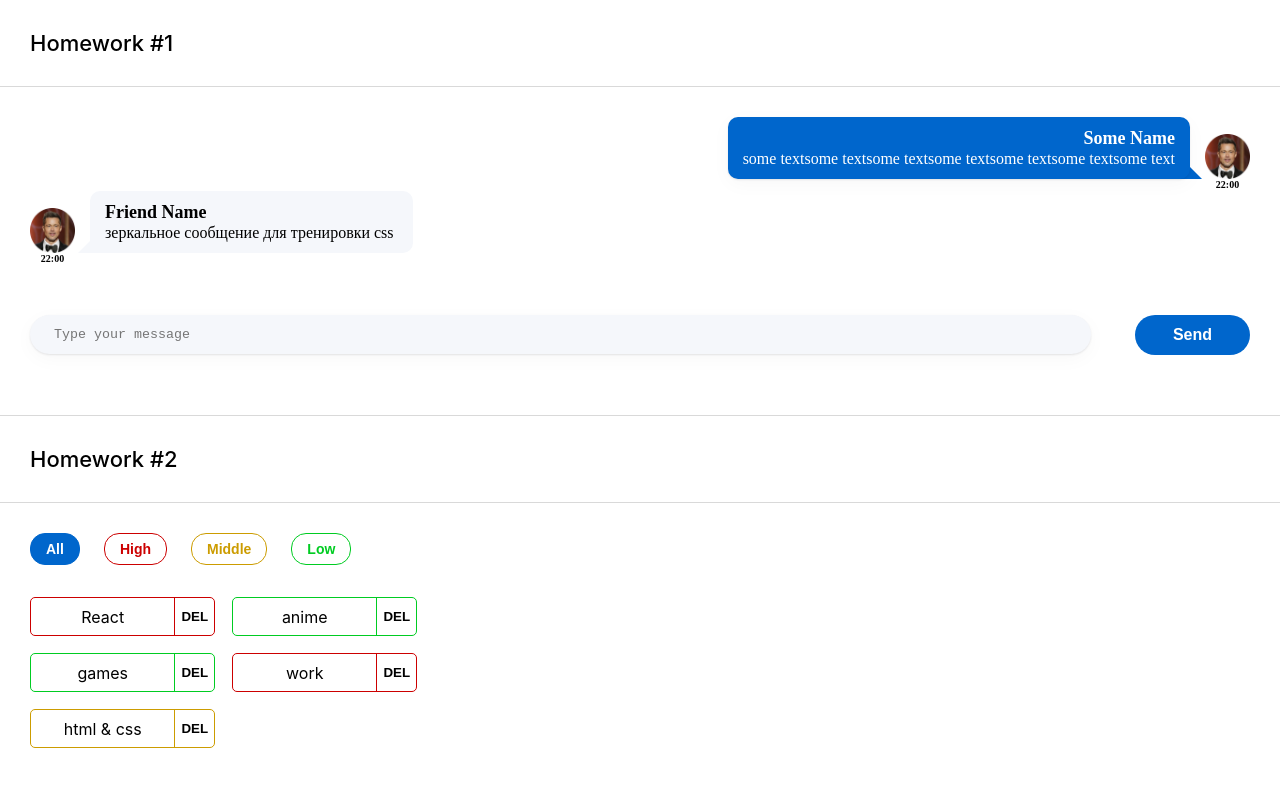
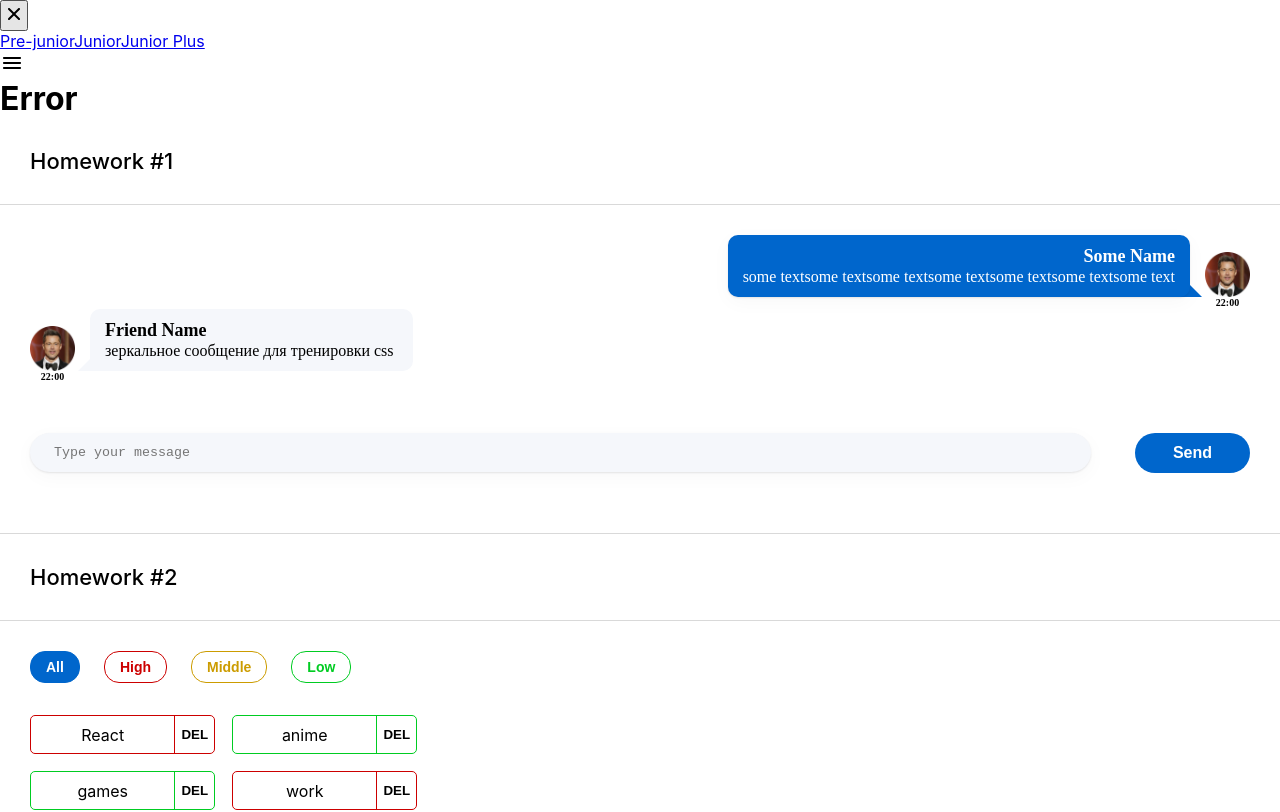
Before and after one commit to LapatinKostya/ignat-homeworks, a React (Create React App) app: page / in a window 1280 px wide. Shown: the top 812 px of the page. Built offline with nearby package versions, Linux system fonts and the light colour scheme.

Commit message:
HW-5 (routs without style)

```diff
--- a/src/s1-main/App.tsx
+++ b/src/s1-main/App.tsx
@@ -1,21 +1,18 @@
 import React from 'react'
 import s from './App.module.css'
-import HW1 from '../s2-homeworks/hw01/HW1'
-import HW2 from "../s2-homeworks/hw02/HW2";
-import HW3 from "../s2-homeworks/hw03/HW3";
-import HW4 from "../s2-homeworks/hw04/HW4";
+import HW5 from "../s2-homeworks/hw05/HW5";
 
 function App() {
     return (
         <div className={s.App}>
-            <HW1/>
-            {/*раскомментировать по ходу выполнения*/}
-            <HW2/>
-            <HW3/>
-            <HW4/>
+            {/*<HW1/>*/}
+            {/*/!*раскомментировать по ходу выполнения*!/*/}
+            {/*<HW2/>*/}
+            {/*<HW3/>*/}
+            {/*<HW4/>*/}
 
             {/*при выполнении дз 5 и более - закомментировать здесь дз 1-4, так как они есть внутри дз 5*/}
-            {/*<HW5/>*/}
+            <HW5/>
         </div>
     )
 }
--- a/src/s2-homeworks/hw05/Pages.tsx
+++ b/src/s2-homeworks/hw05/Pages.tsx
@@ -1,5 +1,5 @@
 import React from 'react'
-import { Routes, Route, Navigate } from 'react-router-dom'
+import {Route, Routes} from 'react-router-dom'
 import Error404 from './pages/Error404'
 import PreJunior from './pages/PreJunior'
 import Junior from './pages/Junior'
@@ -18,15 +18,15 @@
             <Routes>
                 {/*роутинг будут писать студенты*/}
                 {/*в начале мы попадаем на страницу '/' и переходим сразу на страницу /pre-junior*/}
-                {/*<Route ...*/}
+                <Route path={'/'} element={<PreJunior/>}/>
 
                 {/*роуты для /pre-junior, /junior, /junior-plus*/}
-                {/*<Route ...*/}
-                {/*<Route ...*/}
-                {/*<Route ...*/}
+                <Route path={'/pre-junior'} element={<PreJunior/>}/>
+                <Route path={'/junior'} element={<Junior/>}/>
+                <Route path={'/junior-plus'} element={<JuniorPlus/>}/>
 
                 {/*роут для несуществующей страницы должен отрисовать <Error404 />*/}
-                {/*<Route ...*/}
+                <Route path={'*'} element={<Error404/>}/>
             </Routes>
         </div>
     )
--- a/src/s2-homeworks/hw05/sidebar/Sidebar.tsx
+++ b/src/s2-homeworks/hw05/sidebar/Sidebar.tsx
@@ -10,8 +10,8 @@
 }
 
 export const Sidebar: FC<PropsType> = ({open, handleClose}) => {
-    const sidebarClass = s.sidebar
-        + (open ? ' ' + s.open : '')
+    const sidebarClass = `${s.sidebar} ${open? s.open: ''}`
+        // s.sidebar + (open ? ' ' + s.open : '')
     return (
         <>
             {/*затемнение справа от открытого меню*/}
```
